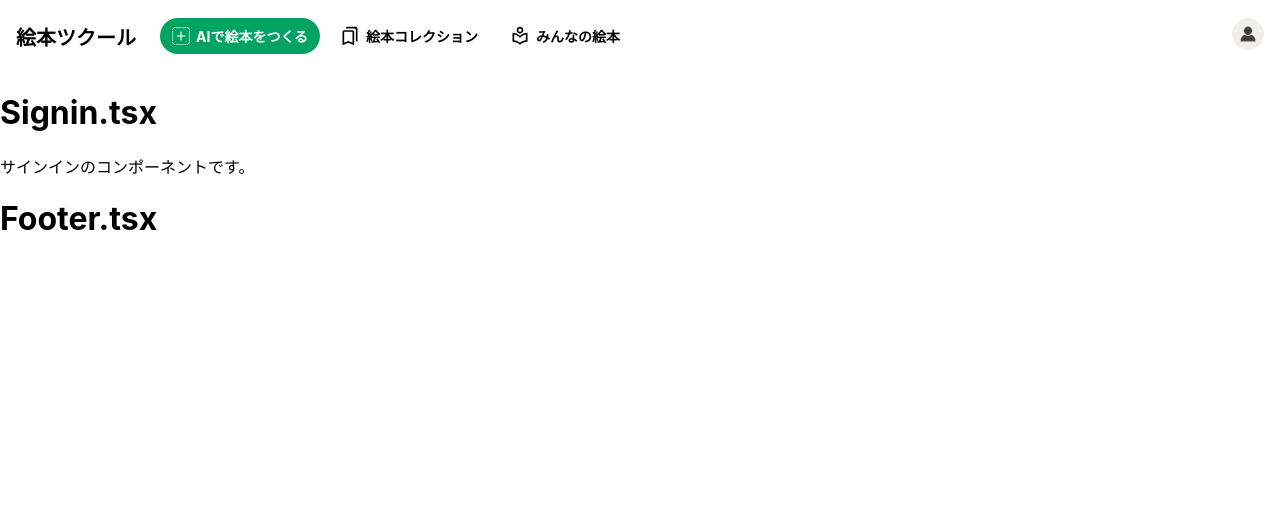
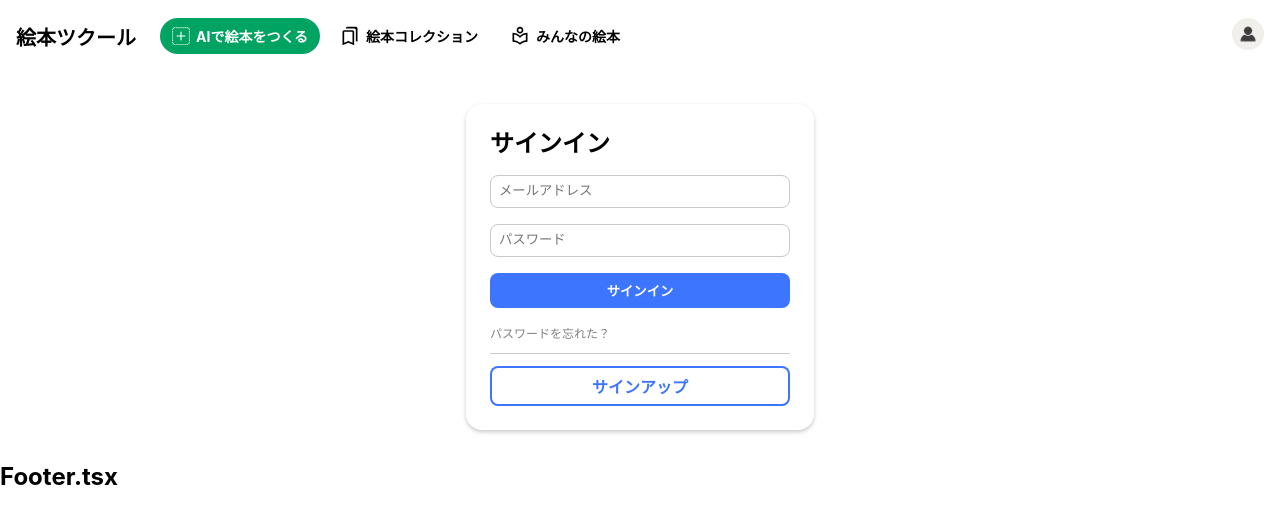
Before and after one commit to KsuLobster/hackathon_lobster, a React (Create React App) app: page / in a window 1280 px wide. Shown: the top 524 px of the page. Built offline with nearby package versions, Linux system fonts and the light colour scheme.

Commit message:
サインインページのUIを実装

```diff
--- /dev/null
+++ b/src/pages/Signin.module.css
@@ -0,0 +1,67 @@
+:root {
+  --blue: #3e75ff;
+  --gray: rgb(201, 201, 201);
+}
+.form_container {
+  width: 300px;
+  box-shadow: 0 2px 4px rgb(201, 201, 201);
+  border-radius: 16px;
+  padding: 20px 24px 24px 24px;
+  margin: 32px auto;
+}
+h1 {
+  margin: 0;
+  margin-bottom: 16px;
+  font-size: 24px;
+}
+.form {
+  display: flex;
+  flex-direction: column;
+  gap: 16px;
+}
+
+.form :is(input, button) {
+  padding: 8px;
+  border-radius: 8px;
+}
+.form input {
+  border: 1px solid rgb(201, 201, 201);
+  font-family: monospace;
+  width: 100%;
+  box-sizing: border-box;
+}
+.form_submit {
+  cursor: pointer;
+  background: #3e75ff;
+  color: white;
+  font-weight: bold;
+  border: none;
+}
+.notice {
+  font-size: 12px;
+  text-decoration: none;
+  color: gray;
+  align-self: start;
+}
+.notice:hover {
+  text-decoration: underline;
+}
+hr {
+  background: var(--gray);
+  height: 1px;
+  border-radius: 999px;
+  border: none;
+  margin: 12px 0;
+}
+.link_signup {
+  padding: 8px;
+  box-shadow: 0 0 0 2px var(--blue) inset;
+  color: var(--blue);
+  text-align: center;
+  border-radius: 8px;
+  box-sizing: border-box;
+  width: 100%;
+  display: inline-block;
+  text-decoration: none;
+  font-weight: bold;
+}
--- a/src/pages/Signin.tsx
+++ b/src/pages/Signin.tsx
@@ -1,10 +1,26 @@
-//import '*'
+import style from './Signin.module.css'
+import { Link } from 'react-router-dom'
 
 function Signin() {
   return (
-    <div className="App">
-      <h1>Signin.tsx</h1>
-      <p>サインインのコンポーネントです。</p>
+    <div className={style.app}>
+      <div className={style.form_container}>
+        <h1>サインイン</h1>
+        <form className={style.form}>
+          <input type="mail" placeholder="メールアドレス" />
+          <input type="password" placeholder="パスワード" />
+          <button type="submit" className={style.form_submit}>
+            サインイン
+          </button>
+          <Link to="./forget-password" className={style.notice}>
+            パスワードを忘れた？
+          </Link>
+        </form>
+        <hr />
+        <Link to="./signup" className={style.link_signup}>
+          サインアップ
+        </Link>
+      </div>
     </div>
   )
 }
```
Also changed, not shown: src/pages/Signin.css (deleted).
